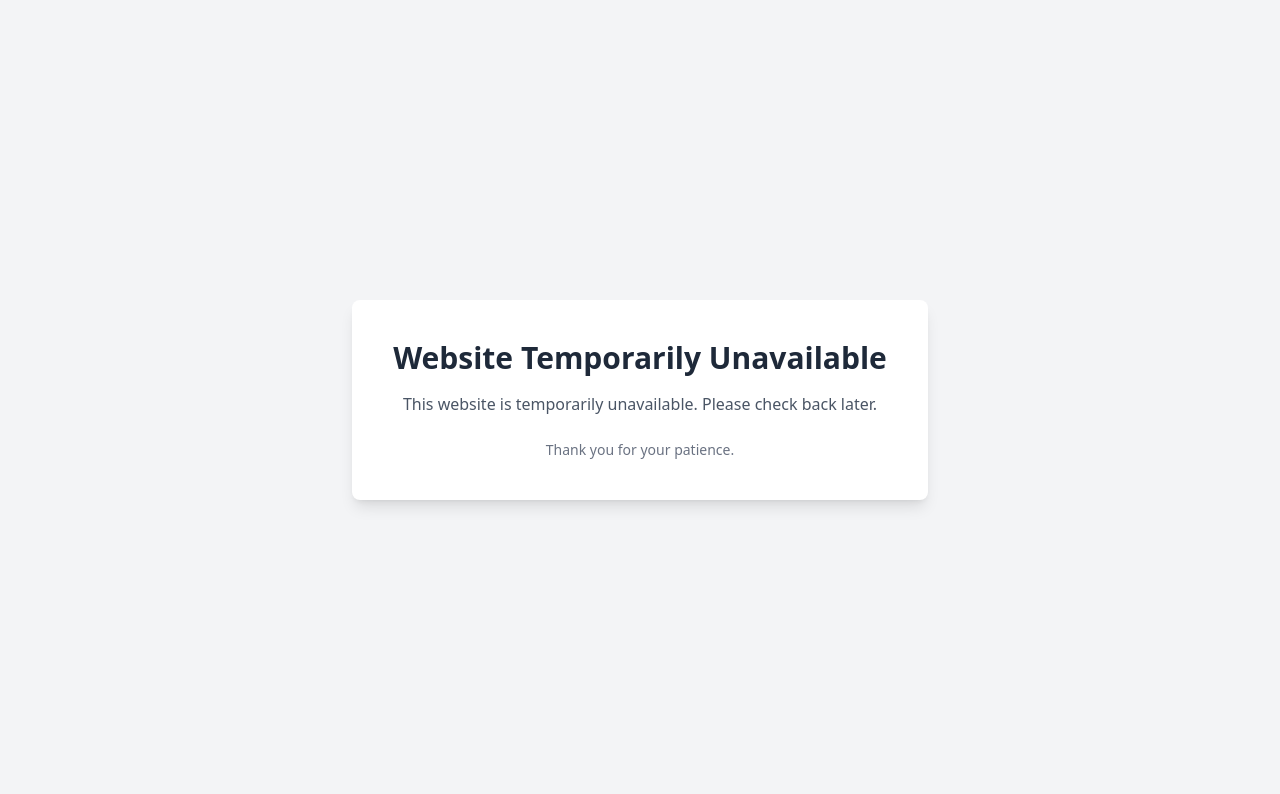
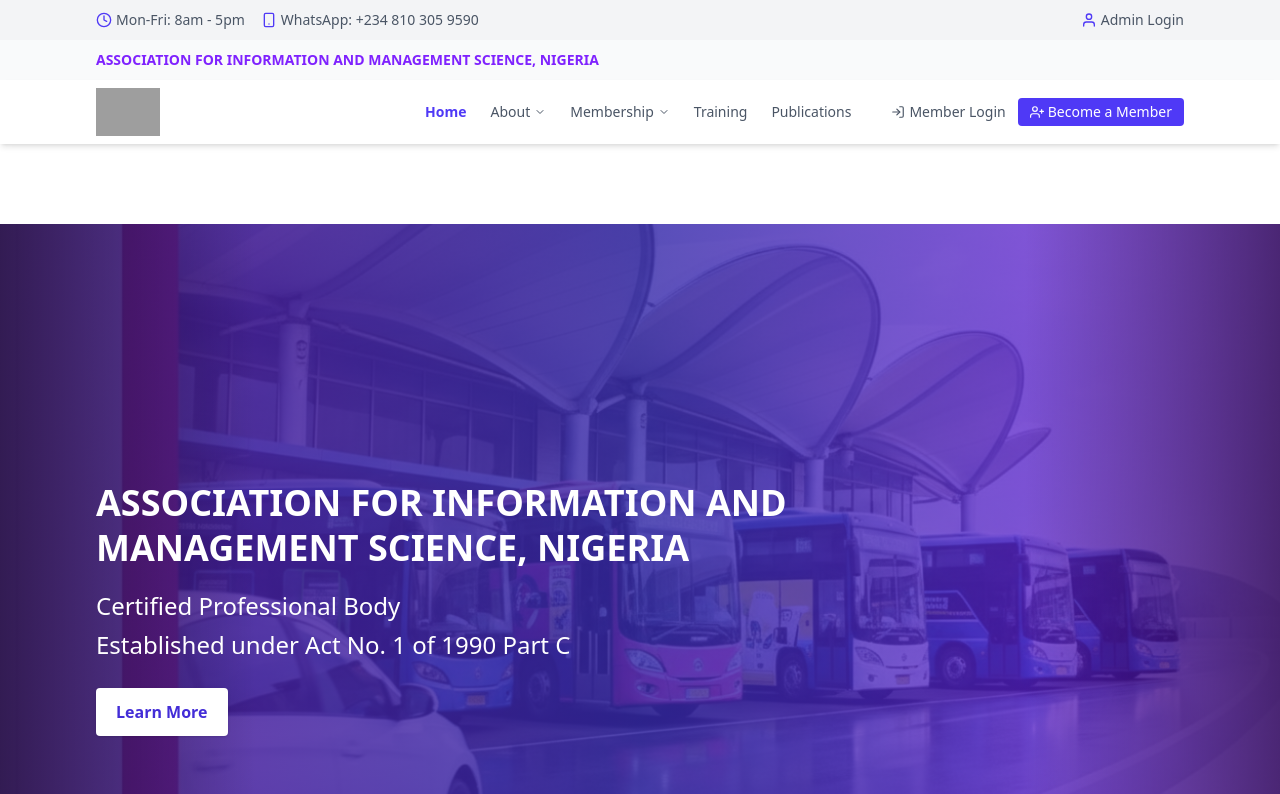
Before and after one commit to Tobby-pro/aims-nigeria, a React (Vite) app: page / in a window 1280 px wide. Shown: the top 794 px of the page. Built offline with nearby package versions, Linux system fonts and the light colour scheme; grey boxes are pictures that could not be loaded.

Commit message:
Restore original MainLayout and re-enable full site

```diff
--- a/src/components/layout/MainLayout.tsx
+++ b/src/components/layout/MainLayout.tsx
@@ -1,18 +1,41 @@
+// components/layout/MainLayout.tsx
+import { Outlet } from "react-router-dom";
+
+import TopBar from "./TopBar";
+import HeaderInfo from "./HeaderInfo";
+import Navbar from "./Navbar";
+import Footer from "./Footer";
+import ScrollToTop from "./ScrollToTop";
+
 const MainLayout = () => {
   return (
-    <div className="min-h-screen flex items-center justify-center bg-gray-100 px-6">
-      <div className="max-w-xl w-full bg-white rounded-lg shadow-lg p-10 text-center">
-        <h1 className="text-2xl sm:text-3xl font-bold text-gray-800 mb-4">
-          Website Temporarily Unavailable
-        </h1>
-        <p className="text-gray-600 text-sm sm:text-base mb-6">
-          This website is temporarily unavailable. Please check back later.
-        </p>
-        <p className="text-gray-500 text-sm">
-          Thank you for your patience.
-        </p>
-      </div>
-    </div>
+    <>
+      {/* ---------------- Top Bar ---------------- */}
+      <TopBar />
+
+      {/* ---------------- Header Info ---------------- */}
+      <HeaderInfo />
+
+      {/* ---------------- Navbar (Fixed) ---------------- */}
+      <Navbar />
+
+      {/* 🔑 GLOBAL SCROLL RESET ON ROUTE CHANGE */}
+      <ScrollToTop />
+
+      {/* ---------------- Main Content ---------------- */}
+      <main className="pt-[144px]">
+        {/*
+          padding-top = TopBar (40px)
+                       + HeaderInfo (40px)
+                       + Navbar (64px)
+          ensures content is fully visible below fixed navbar
+        */}
+        <Outlet />
+      </main>
+
+      {/* ---------------- Footer ---------------- */}
+      <Footer />
+    </>
   );
 };
 
```
